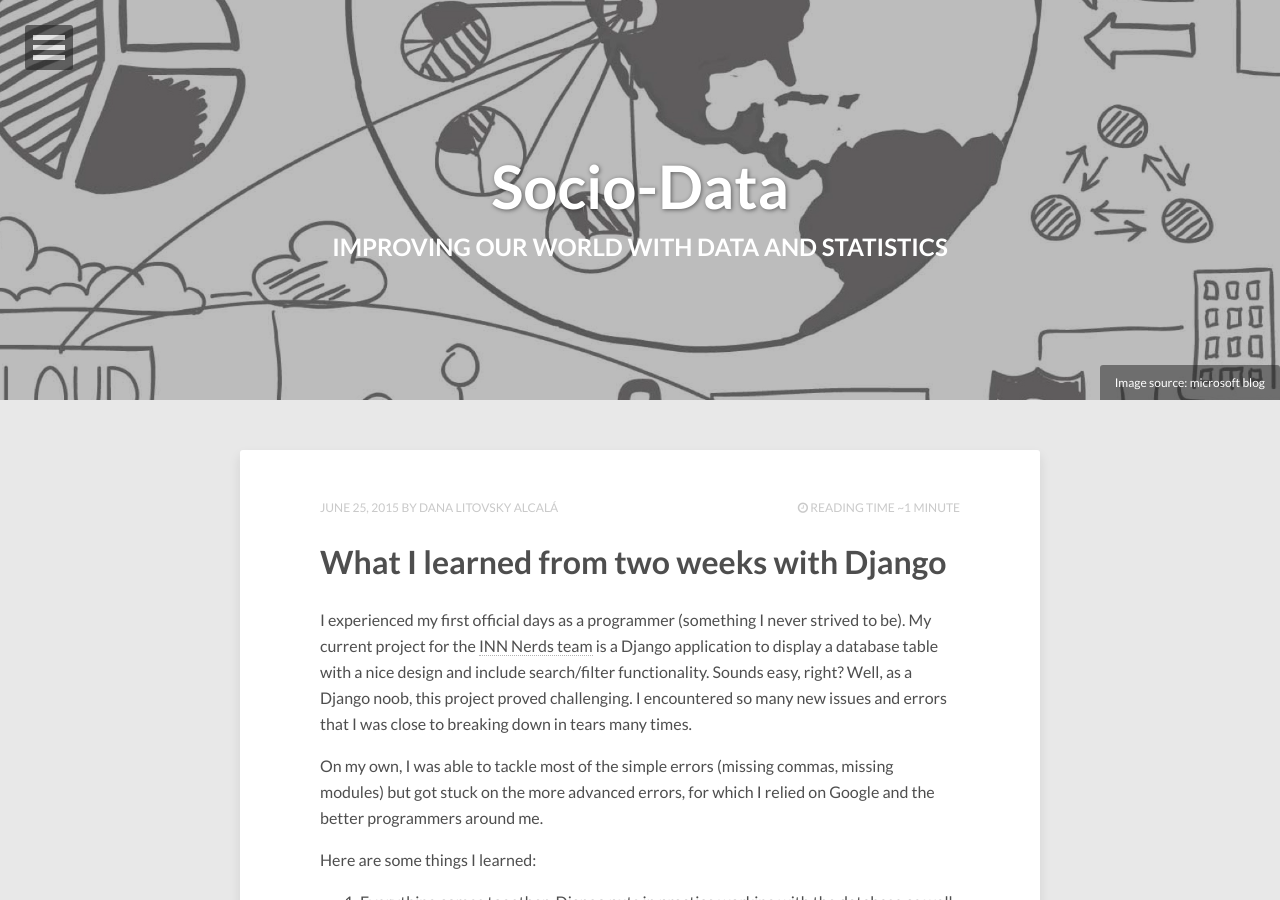
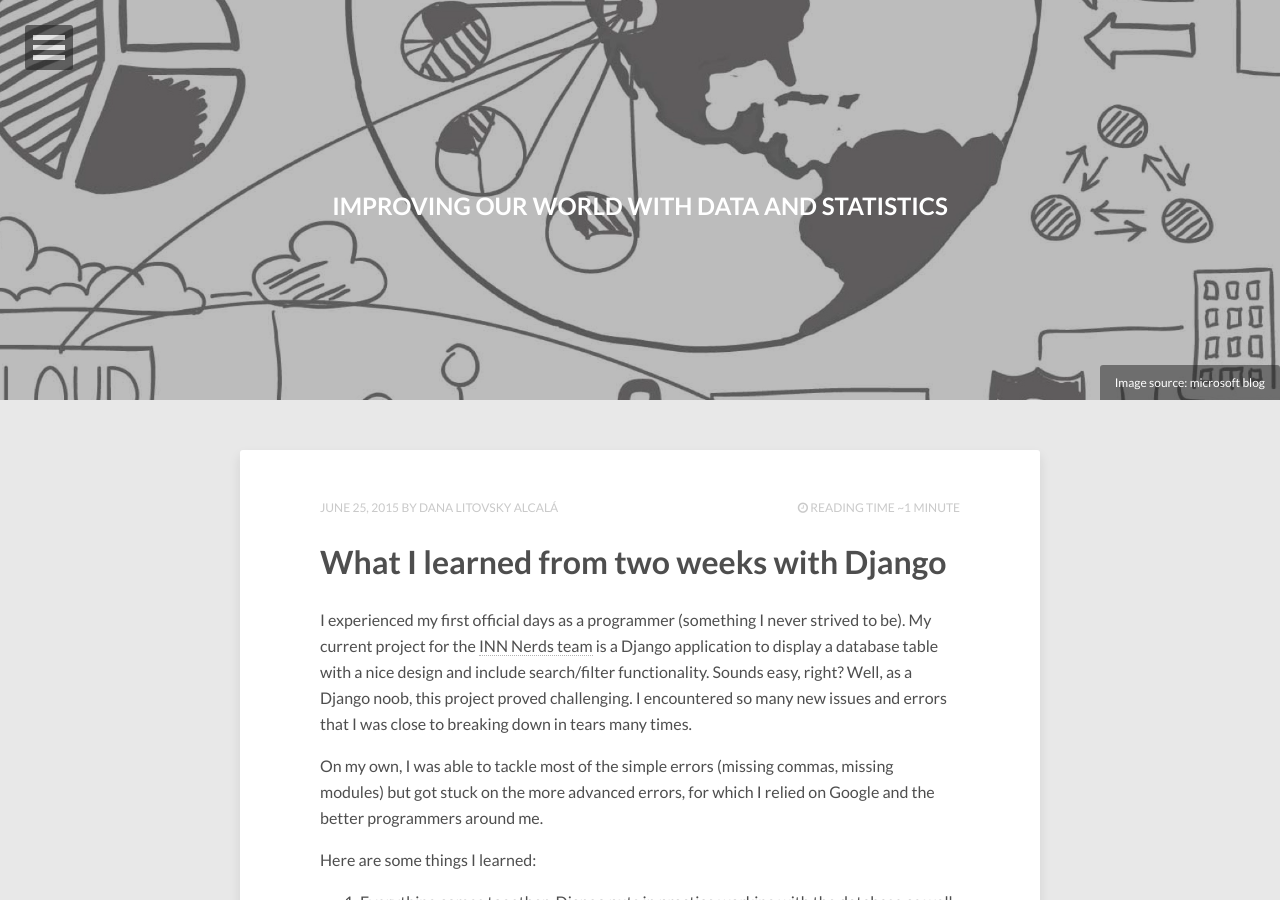
Before and after one commit to danilito19/blog, a Jekyll site: the page built from index.html, in a window 1280 px wide and 900 px high. Built offline with Jekyll 4.4.1, drawn with Linux system fonts in a browser that asks for light colours; nearby versions of some CDN libraries; the list of posts is cut into pages by our own code.

Commit message:
title change

```diff
--- a/_config.yml
+++ b/_config.yml
@@ -1,4 +1,4 @@
-title:            Socio-Data
+title:
 description:      "Improving our world through statistics, data, and programming"
 disqus_shortname: danilito19
 reading_time:     true
```
